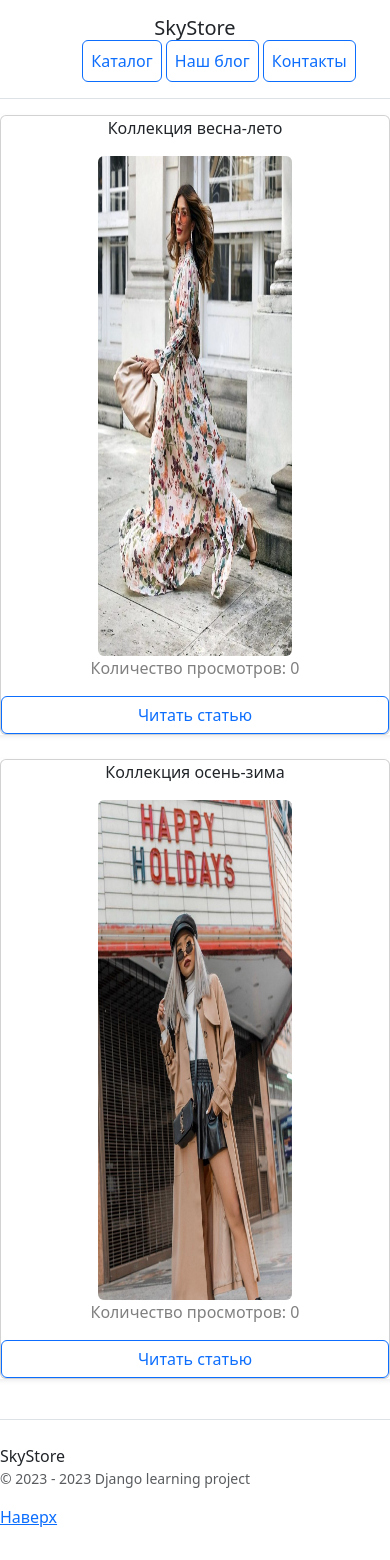
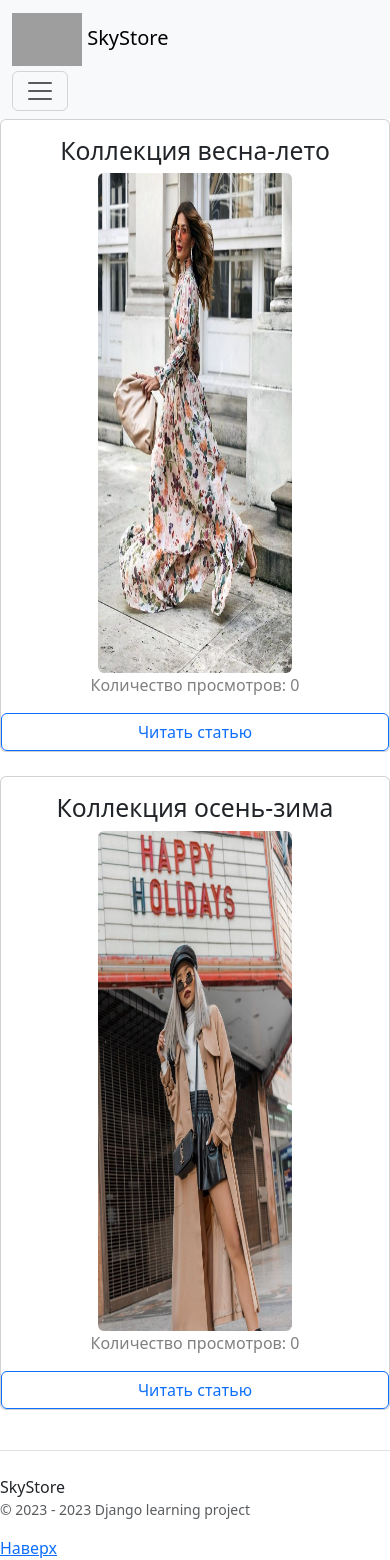
Before and after one commit to Abramov0Alexandr/django_learning, a Django app: page /blog/ in a window 390 px wide. Before the commit the page ends 1527 px from the top, so only its background shows below. Run offline with Django 4.2, Linux system fonts and the light colour scheme; data comes from the database, SQL or seed files in the repository; some libraries are stand-ins or nearby versions; grey boxes are pictures that could not be loaded.

Commit message:
Рефакторинг шаблонов

```diff
--- a/catalog/templates/catalog/base.html
+++ b/catalog/templates/catalog/base.html
@@ -64,7 +64,7 @@
     <div class="row">
         <div class="col-12 col-md">SkyStore
             <small class="d-block mb-3 text-muted">&copy 2023 - {% now 'Y' %}
-            Django learning project</small>
+                Django learning project</small>
         </div>
         <div class="col-6 col-md">
             <a href="" class="scroll-to-top-btn">Наверх</a>
@@ -76,6 +76,8 @@
 <script src="{% static 'js/bootstrap.bundle.min.js' %}"
         integrity="sha384-ENjdO4Dr2bkBIFxQpeoTz1HIcje39Wm4jDKdf19U8gI4ddQ3GYNS7NTKfAdVQSZe"
         crossorigin="anonymous"></script>
+<!--<script src="{% static 'js/popper.min.js' %}"></script>-->
+<!--<script src="{% static 'js/slim.min.js' %}"></script>-->
 
 </body>
 </html>
--- a/catalog/templates/catalog/blog.html
+++ b/catalog/templates/catalog/blog.html
@@ -2,14 +2,15 @@
 {% block content %}
 {% load catalog_tags %}
 {% for object in object_list %}
-<div class="card-body mb-4 rounded-3 shadow-sm">
+<div class="card-body mb-4 rounded-3 ">
 
     <div class="jumbotron jumbotron-fluid">
         <div class="container">
 
 
             <div class="card">
-                <p class="card-text"> {{ object.title }}</p>
+                <p class="card-text">
+                <h2>{{ object.title }}</h2>
 
                 <img class="rounded mx-auto d-block" src="{{ object.image|upload_media }}" alt="Post Image"
                      width="50%"
@@ -25,8 +26,6 @@
 
             </div>
         </div>
-
-
     </div>
 </div>
 
--- a/catalog/templates/catalog/blog_detail.html
+++ b/catalog/templates/catalog/blog_detail.html
@@ -5,8 +5,9 @@
 
 <div class="jumbotron jumbotron-fluid">
     <div class="container">
-        <h1 class="display-3">{{ object.title }}</h1>
         <div class="card">
+            <h1 class="display-3">{{ object.title }}</h1>
+
             <img class="rounded mx-auto d-block" src="{{ object.image|upload_media }}" alt="Post Image" width="60%"
 
                  height="600">
--- a/catalog/templates/catalog/includes/inc_main_menu.html
+++ b/catalog/templates/catalog/includes/inc_main_menu.html
@@ -1,9 +1,48 @@
-<div class="d-flex flex-column flex-md-row align-items-center p-3 px-md-4 mb-3 bg-white border-bottom box-shadow">
-    <h5 class="my-0 mr-md-auto font-weight-normal">SkyStore</h5>
-    <nav class="ms-5">
+{% load static %}
+<nav class="navbar bg-body-tertiary" aria-label="Light offcanvas navbar">
+    <div class="container-fluid">
+        <!--        <a class="navbar-brand" href="{% url 'homepage' %}">SkyStore</a>-->
+        <a class="navbar-brand" href="{% url 'homepage' %}">
+            <img src="{% static 'touch_icon.png' %}" alt="ShortCutIcon" width="20%" height="20%"> SkyStore
+        </a>
 
-        <a class="p-2 btn btn-outline-primary" href="{% url 'homepage' %}">Каталог</a>
-        <a class="p-2 btn btn-outline-primary" href="{% url 'blog' %}">Наш блог</a>
-        <a class="p-2 btn btn-outline-primary" href="{% url 'contacts' %}">Контакты</a>
-    </nav>
-</div>
+        <button class="navbar-toggler" type="button" data-bs-toggle="offcanvas" data-bs-target="#offcanvasNavbarLight"
+                aria-controls="offcanvasNavbarLight" aria-label="Toggle navigation">
+            <span class="navbar-toggler-icon"></span>
+        </button>
+        <div class="offcanvas offcanvas-end" tabindex="-1" id="offcanvasNavbarLight"
+             aria-labelledby="offcanvasNavbarLightLabel">
+            <div class="offcanvas-header">
+                <h5 class="offcanvas-title" id="offcanvasNavbarLightLabel">SkyStore</h5>
+                <button type="button" class="btn-close" data-bs-dismiss="offcanvas" aria-label="Close"></button>
+            </div>
+            <div class="offcanvas-body">
+                <ul class="navbar-nav justify-content-end flex-grow-1 pe-3">
+                    <li class="nav-item">
+                        <a class="nav-link active" aria-current="page" href="{% url 'homepage' %}">Каталог</a>
+                    </li>
+                    <li class="nav-item">
+                        <a class="nav-link" href="{% url 'blog' %}">Наш блог</a>
+                    </li>
+                    <li class="nav-item">
+                        <a class="nav-link" href="{% url 'contacts' %}">Контакты</a>
+                    </li>
+                    <li class="nav-item dropdown">
+                        <a class="nav-link dropdown-toggle" href="#" role="button" data-bs-toggle="dropdown"
+                           aria-expanded="false">
+                            Администрирование
+                        </a>
+                        <ul class="dropdown-menu">
+                            <li><a class="dropdown-item" href="{% url 'blog_create' %}">Добавить статью</a></li>
+                            <li>
+                                <hr class="dropdown-divider">
+                            </li>
+                            <li><a class="dropdown-item" href="#">Скоро появится!</a></li>
+                        </ul>
+                    </li>
+                </ul>
+
+            </div>
+        </div>
+    </div>
+</nav>
```
Also changed, not shown: catalog/templates/catalog/index.html (added, +35 -0 lines).
